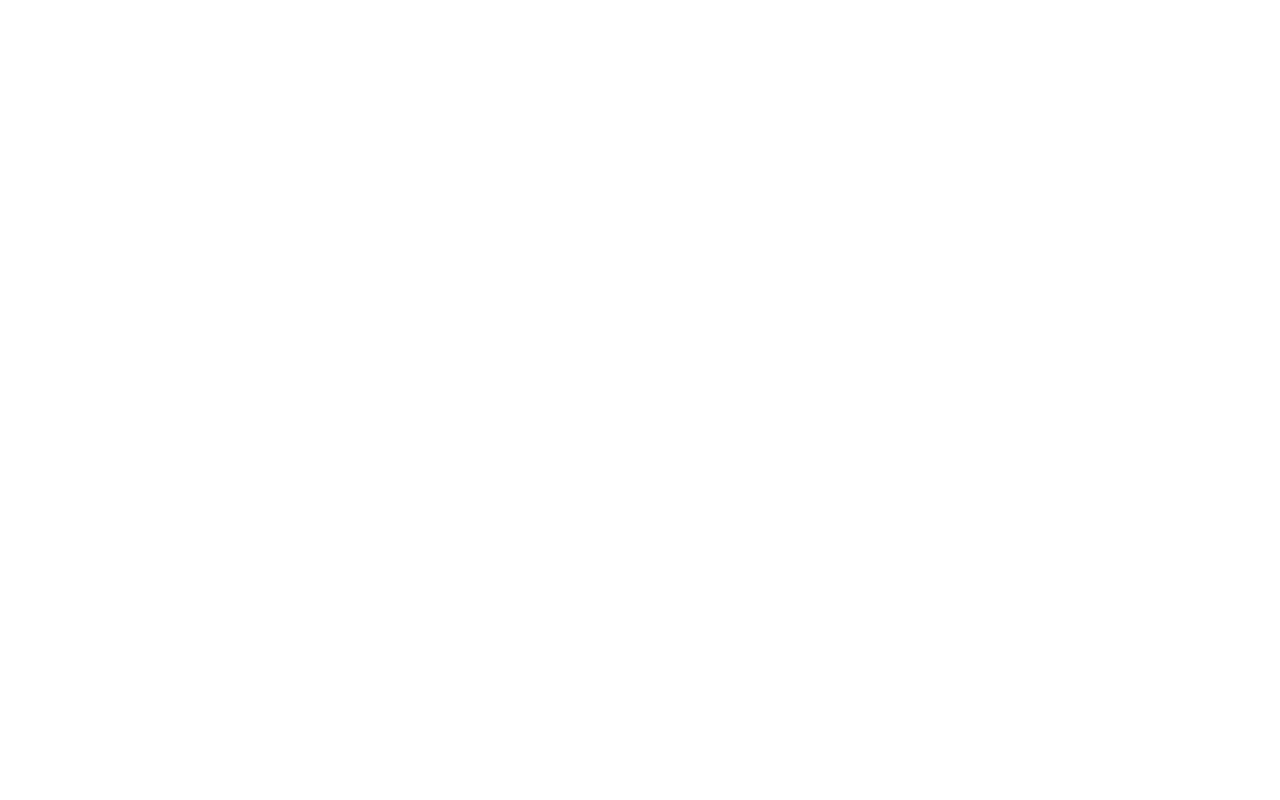
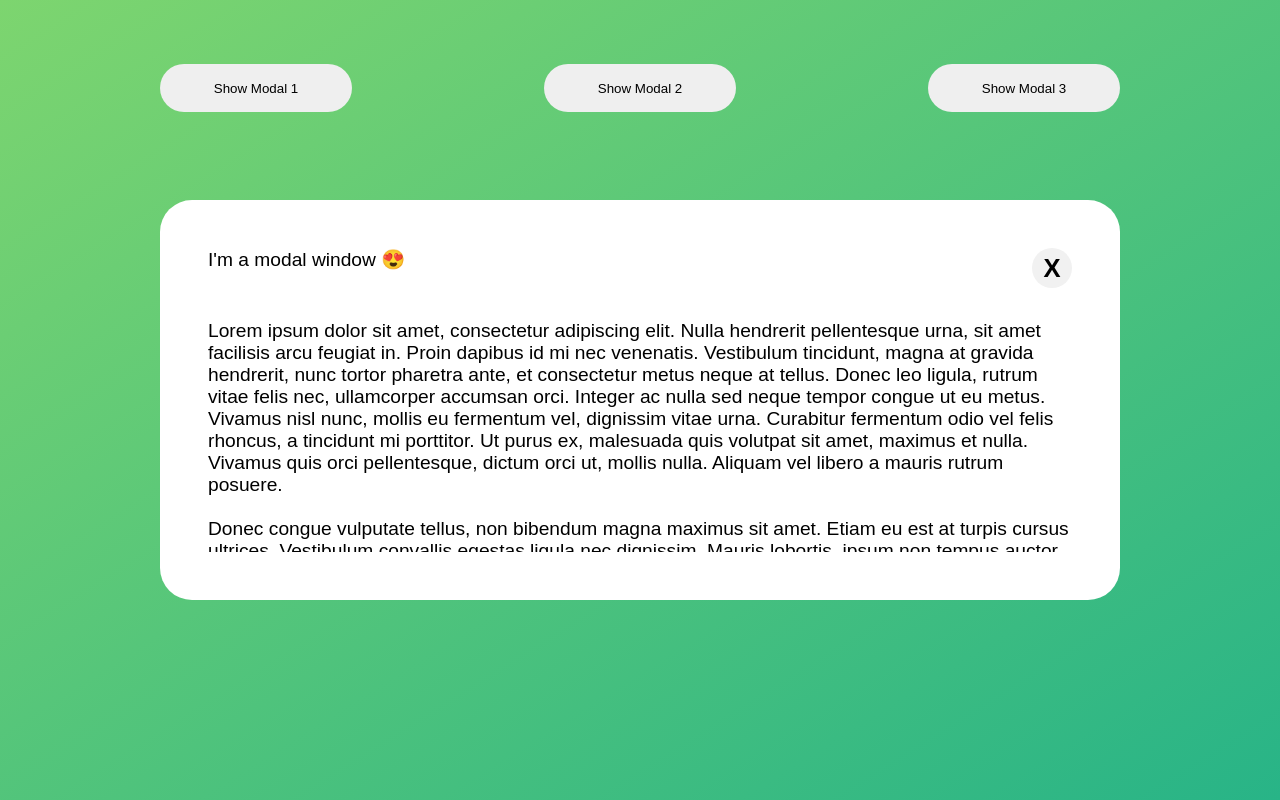
Before and after one commit to mclods/js-modal, a plain HTML site: page index.html in a window 1280 px wide. Drawn offline with Linux system fonts and the light colour scheme; a web font is replaced by a local one.

Commit message:
Added modal page.

```diff
--- a/index.html
+++ b/index.html
@@ -1,13 +1,59 @@
 <!DOCTYPE html>
 <html lang="en">
   <head>
-  <meta charset="UTF-8">
-  <meta name="viewport" content="width=device-width, initial-scale=1.0">
-  <linlk rel="stylesheet" href="styles.css">
+    <meta charset="UTF-8" />
+    <meta name="viewport" content="width=device-width, initial-scale=1.0" />
+    <link rel="preconnect" href="https://fonts.googleapis.com" />
+    <link rel="preconnect" href="https://fonts.gstatic.com" crossorigin />
+    <link
+      href="https://fonts.googleapis.com/css2?family=Boldonse&display=swap"
+      rel="stylesheet"
+    />
+    <link rel="stylesheet" href="styles.css" />
     <title>JS Modal</title>
   </head>
   <body>
-
+    <main class="modal-buttons-container">
+      <button class="btn" data-testid="show-modal-btn-1">Show Modal 1</button>
+      <button class="btn" data-testid="show-modal-btn-1">Show Modal 2</button>
+      <button class="btn" data-testid="show-modal-btn-1">Show Modal 3</button>
+    </main>
+    <dialog class="modal-dialog" data-testid="modal-dialog" open>
+      <section class="modal-header">
+        <p>I'm a modal window 😍</p>
+        <button class="modal-close-btn">X</button>
+      </section>
+      <section class="modal-body">
+        <p>
+          Lorem ipsum dolor sit amet, consectetur adipiscing elit. Nulla
+          hendrerit pellentesque urna, sit amet facilisis arcu feugiat in. Proin
+          dapibus id mi nec venenatis. Vestibulum tincidunt, magna at gravida
+          hendrerit, nunc tortor pharetra ante, et consectetur metus neque at
+          tellus. Donec leo ligula, rutrum vitae felis nec, ullamcorper accumsan
+          orci. Integer ac nulla sed neque tempor congue ut eu metus. Vivamus
+          nisl nunc, mollis eu fermentum vel, dignissim vitae urna. Curabitur
+          fermentum odio vel felis rhoncus, a tincidunt mi porttitor. Ut purus
+          ex, malesuada quis volutpat sit amet, maximus et nulla. Vivamus quis
+          orci pellentesque, dictum orci ut, mollis nulla. Aliquam vel libero a
+          mauris rutrum posuere.<br /><br />Donec congue vulputate tellus, non
+          bibendum magna maximus sit amet. Etiam eu est at turpis cursus
+          ultrices. Vestibulum convallis egestas ligula nec dignissim. Mauris
+          lobortis, ipsum non tempus auctor, enim odio laoreet purus, eget
+          fringilla arcu tortor a nulla. Mauris quis efficitur libero, sed
+          bibendum augue. Nunc risus mauris, fermentum consectetur nibh ut,
+          molestie feugiat felis. Fusce felis ex, auctor eget ante vitae, varius
+          scelerisque ligula. Sed quis porttitor nisl. Curabitur condimentum
+          nisl vel tellus rutrum gravida. Cras lacus augue, elementum ac arcu
+          sed, condimentum cursus augue. Fusce vel orci vel ligula placerat
+          iaculis. Ut tristique ut metus eget congue.<br /><br />Pellentesque a
+          erat vulputate, venenatis tortor non, dignissim ipsum. Mauris euismod
+          faucibus sagittis. Quisque et nisi sit amet quam volutpat laoreet eget
+          ut velit. Nullam vitae velit et arcu accumsan posuere. Sed hendrerit
+          lacus nec velit tempor interdum. Mauris dapibus non diam eu dapibus.
+          Vivamus ipsum dui, rutrum vitae tellus in, commodo interdum eros.
+        </p>
+      </section>
+    </dialog>
     <script src="script.js"></script>
   </body>
 </html>
--- a/styles.css
+++ b/styles.css
@@ -0,0 +1,91 @@
+* {
+  margin: 0;
+  padding: 0;
+  box-sizing: border-box;
+}
+
+body {
+  height: 100vh;
+  padding: 4rem;
+  font-family: "Boldonse", sans-serif;
+  color: #333;
+  background: linear-gradient(to top left, #28b487, #7dd56f);
+}
+
+.modal-buttons-container {
+  display: flex;
+  justify-content: space-around;
+}
+
+.btn {
+  width: 12rem;
+  height: 3rem;
+  font-family: "Boldonse", sans-serif;
+  border: none;
+  border-radius: 2rem;
+}
+
+.btn:hover {
+  cursor: pointer;
+  background-color: #fff;
+  color: #333;
+  transition: all 0.3s ease-in-out;
+}
+
+.btn:active {
+  cursor: pointer;
+  background-color: #d8d7d7;
+  color: #333;
+  transition: all 0.3s ease-in-out;
+}
+
+.modal-dialog {
+  width: 75vw;
+  height: 50vh;
+  position: absolute;
+  top: 50%;
+  left: 50%;
+  transform: translate(-50%, -50%);
+  display: flex;
+  flex-direction: column;
+  padding: 3rem;
+  border: none;
+  border-radius: 2rem;
+}
+
+.modal-header {
+  display: flex;
+  justify-content: space-between;
+  margin-bottom: 2rem;
+  font-size: 1.2rem;
+}
+
+.modal-close-btn {
+  width: 2.5rem;
+  height: 2.5rem;
+  font-size: 1.6rem;
+  font-weight: bold;
+  background-color: #f1f1f1;
+  border: none;
+  border-radius: 100%;
+}
+
+.modal-close-btn:hover {
+  cursor: pointer;
+  background-color: #fff;
+  background-color: #e3e3e3;
+  transition: all 0.3s ease-in-out;
+}
+
+.modal-close-btn:active {
+  cursor: pointer;
+  background-color: #fff;
+  background-color: #dddddd;
+  transition: all 0.3s ease-in-out;
+}
+
+.modal-body {
+  font-family: arial;
+  font-size: 1.2rem;
+  overflow-y: auto;
+}
```
Lines whose indentation alone changed are shown as unchanged.
